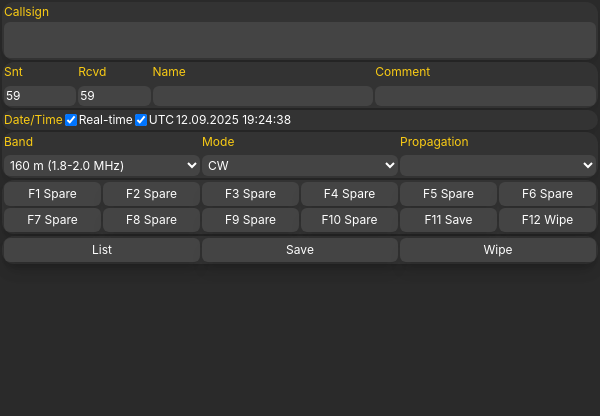
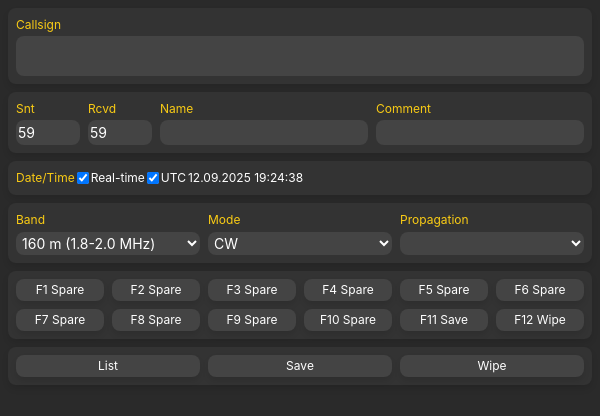
Before and after one commit to ut8uu/ut8uu-U2.Suite, an Electron app: page Sources/U2.Logger/index.html in a window 600 px wide. Drawn offline with nearby package versions, Linux system fonts and the light colour scheme.

Commit message:
Introduced styles

```diff
--- a/Sources/U2.Logger/index.html
+++ b/Sources/U2.Logger/index.html
@@ -6,92 +6,213 @@
     <title>U2 Logger</title>
     <script src="https://cdn.tailwindcss.com"></script>
     <style>
+        :root {
+            --bg-color: #2a2a2a;
+            --container-bg-color: #333;
+            --input-bg-color: #444;
+            --text-color: #fff;
+            --highlight-color: #facc15; /* yellow-400 */
+            --border-radius: 0.5rem;
+            --spacing-sm: 0.125rem;
+            --spacing-md: 0.5rem;
+            --font-size-xs: 0.75rem;
+            --font-size-sm: 0.875rem;
+            --font-size-base: 1rem;
+            --font-size-2xl: 1.5rem;
+        }
+
         body {
             font-family: 'Inter', sans-serif;
+            background-color: var(--bg-color);
+            color: var(--text-color);
+            padding: var(--spacing-md);
+        }
+
+        .main-container {
+            max-width: 42rem;
+            margin-left: auto;
+            margin-right: auto;
+            display: flex;
+            flex-direction: column;
+            gap: var(--spacing-md);
+        }
+
+        .section {
+            background-color: var(--container-bg-color);
+            border-radius: var(--border-radius);
+            box-shadow: 0 4px 6px rgba(0, 0, 0, 0.1);
+            padding: var(--spacing-md);
+        }
+
+        .form-grid {
+            display: grid;
+            gap: var(--spacing-md);
+        }
+
+        .form-input {
+            width: 100%;
+            padding: var(--spacing-sm);
+            font-size: var(--font-size-sm);
+            background-color: var(--input-bg-color);
+            color: var(--text-color);
+            border: none;
+            border-radius: var(--border-radius);
+            outline: none;
+        }
+
+        .form-input:focus {
+            outline: 2px solid var(--highlight-color);
+            outline-offset: 2px;
+        }
+
+        .form-input-callsign {
+            font-size: var(--font-size-2xl);
+        }
+
+        .form-select {
+            width: 100%;
+            padding: var(--spacing-sm);
+            font-size: var(--font-size-sm);
+            background-color: var(--input-bg-color);
+            color: var(--text-color);
+            border: none;
+            border-radius: var(--border-radius);
+            outline: none;
+        }
+
+        .form-select:focus {
+            outline: 2px solid var(--highlight-color);
+            outline-offset: 2px;
+        }
+
+        .form-button {
+            padding: var(--spacing-sm);
+            background-color: var(--input-bg-color);
+            color: var(--text-color);
+            font-size: var(--font-size-xs);
+            border-radius: var(--border-radius);
+            box-shadow: 0 4px 6px rgba(0, 0, 0, 0.1);
+            transition: background-color 0.3s;
+            outline: none;
+        }
+
+        .form-button:hover {
+            background-color: #6b7280; /* gray-600 */
+        }
+
+        .form-button:focus {
+            outline: 2px solid var(--highlight-color);
+            outline-offset: 2px;
+        }
+
+        .form-label {
+            color: var(--highlight-color);
+            display: block;
+            font-size: var(--font-size-xs);
+            margin-bottom: var(--spacing-sm);
+        }
+
+        .form-checkbox {
+            color: var(--highlight-color);
+            background-color: var(--input-bg-color);
+            border: none;
+            border-radius: 0.125rem;
+            width: 0.75rem;
+            height: 0.75rem;
+            outline: none;
+        }
+
+        .form-checkbox:focus {
+            outline: 2px solid var(--highlight-color);
+            outline-offset: 2px;
+        }
+
+        .text-xs-force {
+            font-size: var(--font-size-xs) !important;
         }
     </style>
 </head>
-<body class="bg-[#2a2a2a] text-white p-0.5">
+<body class="p-2">
     <!-- Main Log Form View -->
-    <div id="log-form-view" class="max-w-4xl mx-auto space-y-0.5">
+    <div id="log-form-view" class="main-container">
 
         <!-- Callsign Section -->
-        <div class="p-0.5 bg-[#333] rounded-xl shadow-lg">
-            <label for="callsign" class="text-yellow-400 block text-xs mb-0.5">Callsign</label>
-            <input type="text" id="callsign" value="" class="w-full p-0.5 bg-[#444] text-white text-2xl border-none rounded-md focus:outline-none focus:ring-2 focus:ring-yellow-400">
+        <div class="section">
+            <label for="callsign" class="form-label">Callsign</label>
+            <input type="text" id="callsign" value="" class="form-input form-input-callsign">
         </div>
 
         <!-- Snt/Rcvd/Name/Comment Section -->
-        <div class="grid grid-cols-8 gap-0.5 p-0.5 bg-[#333] rounded-xl shadow-lg">
+        <div class="section form-grid grid-cols-8">
             <div class="col-span-1">
-                <label for="sent" class="text-yellow-400 block text-xs mb-0.5">Snt</label>
-                <input type="text" id="sent" value="59" class="w-full p-0.5 bg-[#444] text-white text-xs border-none rounded-md focus:outline-none focus:ring-2 focus:ring-yellow-400">
+                <label for="sent" class="form-label">Snt</label>
+                <input type="text" id="sent" value="59" class="form-input">
             </div>
             <div class="col-span-1">
-                <label for="received" class="text-yellow-400 block text-xs mb-0.5">Rcvd</label>
-                <input type="text" id="received" value="59" class="w-full p-0.5 bg-[#444] text-white text-xs border-none rounded-md focus:outline-none focus:ring-2 focus:ring-yellow-400">
+                <label for="received" class="form-label">Rcvd</label>
+                <input type="text" id="received" value="59" class="form-input">
             </div>
             <div class="col-span-3">
-                <label for="name" class="text-yellow-400 block text-xs mb-0.5">Name</label>
-                <input type="text" id="name" class="w-full p-0.5 bg-[#444] text-white text-xs border-none rounded-md focus:outline-none focus:ring-2 focus:ring-yellow-400">
+                <label for="name" class="form-label">Name</label>
+                <input type="text" id="name" class="form-input">
             </div>
             <div class="col-span-3">
-                <label for="comment" class="text-yellow-400 block text-xs mb-0.5">Comment</label>
-                <input type="text" id="comment" class="w-full p-0.5 bg-[#444] text-white text-xs border-none rounded-md focus:outline-none focus:ring-2 focus:ring-yellow-400">
+                <label for="comment" class="form-label">Comment</label>
+                <input type="text" id="comment" class="form-input">
             </div>
         </div>
 
         <!-- Date/Time Section -->
-        <div class="p-0.5 bg-[#333] rounded-xl shadow-lg flex items-center space-x-0.5">
-            <span class="text-yellow-400 text-xs">Date/Time</span>
+        <div class="section flex items-center space-x-0.5">
+            <span class="text-xs-force text-yellow-400">Date/Time</span>
             <div class="flex items-center space-x-0.5">
-                <input type="checkbox" id="real-time" checked class="form-checkbox text-yellow-400 rounded-sm bg-[#444] border-none focus:ring-2 focus:ring-yellow-400 w-3 h-3">
-                <label for="real-time" class="text-white text-xs">Real-time</label>
+                <input type="checkbox" id="real-time" checked class="form-checkbox">
+                <label for="real-time" class="text-xs-force text-white">Real-time</label>
             </div>
             <div class="flex items-center space-x-0.5">
-                <input type="checkbox" id="utc" checked class="form-checkbox text-yellow-400 rounded-sm bg-[#444] border-none focus:ring-2 focus:ring-yellow-400 w-3 h-3">
-                <label for="utc" class="text-white text-xs">UTC</label>
+                <input type="checkbox" id="utc" checked class="form-checkbox">
+                <label for="utc" class="text-xs-force text-white">UTC</label>
             </div>
-            <div id="date-time" class="text-white text-xs ml-auto"></div>
+            <div id="date-time" class="text-xs-force text-white ml-auto"></div>
         </div>
 
         <!-- Band/Mode/Propagation Section -->
-        <div class="grid grid-cols-3 gap-0.5 p-0.5 bg-[#333] rounded-xl shadow-lg">
+        <div class="section form-grid grid-cols-3">
             <div>
-                <label for="band" class="text-yellow-400 block text-xs mb-0.5">Band</label>
-                <select id="band" class="w-full p-0.5 text-xs bg-[#444] text-white border-none rounded-md focus:outline-none focus:ring-2 focus:ring-yellow-400"></select>
+                <label for="band" class="form-label">Band</label>
+                <select id="band" class="form-select"></select>
             </div>
             <div>
-                <label for="mode" class="text-yellow-400 block text-xs mb-0.5">Mode</label>
-                <select id="mode" class="w-full p-0.5 text-xs bg-[#444] text-white border-none rounded-md focus:outline-none focus:ring-2 focus:ring-yellow-400"></select>
+                <label for="mode" class="form-label">Mode</label>
+                <select id="mode" class="form-select"></select>
             </div>
             <div>
-                <label for="propagation" class="text-yellow-400 block text-xs mb-0.5">Propagation</label>
-                <select id="propagation" class="w-full p-0.5 text-xs bg-[#444] text-white border-none rounded-md focus:outline-none focus:ring-2 focus:ring-yellow-400"></select>
+                <label for="propagation" class="form-label">Propagation</label>
+                <select id="propagation" class="form-select"></select>
             </div>
         </div>
 
         <!-- Function Buttons Section -->
-        <div class="grid grid-cols-6 gap-0.5 p-0.5 bg-[#333] rounded-xl shadow-lg">
-            <button id="f1Button" class="p-1 bg-[#444] text-white text-xs rounded-md shadow-lg transition-colors hover:bg-gray-600 focus:outline-none focus:ring-2 focus:ring-yellow-400">F1 Spare</button>
-            <button id="f2Button" class="p-1 bg-[#444] text-white text-xs rounded-md shadow-lg transition-colors hover:bg-gray-600 focus:outline-none focus:ring-2 focus:ring-yellow-400">F2 Spare</button>
-            <button id="f3Button" class="p-1 bg-[#444] text-white text-xs rounded-md shadow-lg transition-colors hover:bg-gray-600 focus:outline-none focus:ring-2 focus:ring-yellow-400">F3 Spare</button>
-            <button id="f4Button" class="p-1 bg-[#444] text-white text-xs rounded-md shadow-lg transition-colors hover:bg-gray-600 focus:outline-none focus:ring-2 focus:ring-yellow-400">F4 Spare</button>
-            <button id="f5Button" class="p-1 bg-[#444] text-white text-xs rounded-md shadow-lg transition-colors hover:bg-gray-600 focus:outline-none focus:ring-2 focus:ring-yellow-400">F5 Spare</button>
-            <button id="f6Button" class="p-1 bg-[#444] text-white text-xs rounded-md shadow-lg transition-colors hover:bg-gray-600 focus:outline-none focus:ring-2 focus:ring-yellow-400">F6 Spare</button>
-            <button id="f7Button" class="p-1 bg-[#444] text-white text-xs rounded-md shadow-lg transition-colors hover:bg-gray-600 focus:outline-none focus:ring-2 focus:ring-yellow-400">F7 Spare</button>
-            <button id="f8Button" class="p-1 bg-[#444] text-white text-xs rounded-md shadow-lg transition-colors hover:bg-gray-600 focus:outline-none focus:ring-2 focus:ring-yellow-400">F8 Spare</button>
-            <button id="f9Button" class="p-1 bg-[#444] text-white text-xs rounded-md shadow-lg transition-colors hover:bg-gray-600 focus:outline-none focus:ring-2 focus:ring-yellow-400">F9 Spare</button>
-            <button id="f10Button" class="p-1 bg-[#444] text-white text-xs rounded-md shadow-lg transition-colors hover:bg-gray-600 focus:outline-none focus:ring-2 focus:ring-yellow-400">F10 Spare</button>
-            <button id="f11Button" class="p-1 bg-[#444] text-white text-xs rounded-md shadow-lg transition-colors hover:bg-gray-600 focus:outline-none focus:ring-2 focus:ring-yellow-400">F11 Save</button>
-            <button id="f12Button" class="p-1 bg-[#444] text-white text-xs rounded-md shadow-lg transition-colors hover:bg-gray-600 focus:outline-none focus:ring-2 focus:ring-yellow-400">F12 Wipe</button>
+        <div class="section form-grid grid-cols-6">
+            <button id="f1Button" class="form-button">F1 Spare</button>
+            <button id="f2Button" class="form-button">F2 Spare</button>
+            <button id="f3Button" class="form-button">F3 Spare</button>
+            <button id="f4Button" class="form-button">F4 Spare</button>
+            <button id="f5Button" class="form-button">F5 Spare</button>
+            <button id="f6Button" class="form-button">F6 Spare</button>
+            <button id="f7Button" class="form-button">F7 Spare</button>
+            <button id="f8Button" class="form-button">F8 Spare</button>
+            <button id="f9Button" class="form-button">F9 Spare</button>
+            <button id="f10Button" class="form-button">F10 Spare</button>
+            <button id="f11Button" class="form-button">F11 Save</button>
+            <button id="f12Button" class="form-button">F12 Wipe</button>
         </div>
 
         <!-- New Row of Buttons -->
-        <div class="grid grid-cols-3 gap-0.5 p-0.5 bg-[#333] rounded-xl shadow-lg">
-            <button id="listButton" class="p-1 bg-[#444] text-white text-xs rounded-md shadow-lg transition-colors hover:bg-gray-600 focus:outline-none focus:ring-2 focus:ring-yellow-400">List</button>
-            <button id="saveButton2" class="p-1 bg-[#444] text-white text-xs rounded-md shadow-lg transition-colors hover:bg-gray-600 focus:outline-none focus:ring-2 focus:ring-yellow-400">Save</button>
-            <button id="wipeButton" class="p-1 bg-[#444] text-white text-xs rounded-md shadow-lg transition-colors hover:bg-gray-600 focus:outline-none focus:ring-2 focus:ring-yellow-400">Wipe</button>
+        <div class="section form-grid grid-cols-3">
+            <button id="listButton" class="form-button">List</button>
+            <button id="saveButton2" class="form-button">Save</button>
+            <button id="wipeButton" class="form-button">Wipe</button>
         </div>
     </div>
 
--- a/Sources/U2.Logger/main.js
+++ b/Sources/U2.Logger/main.js
@@ -4,7 +4,7 @@ const path = require('path');
 function createMainWindow() {
     const win = new BrowserWindow({
         width: 600,
-        height: 310,
+        height: 440,
         webPreferences: {
             preload: path.join(__dirname, 'preload.js'),
             nodeIntegration: false,
```
